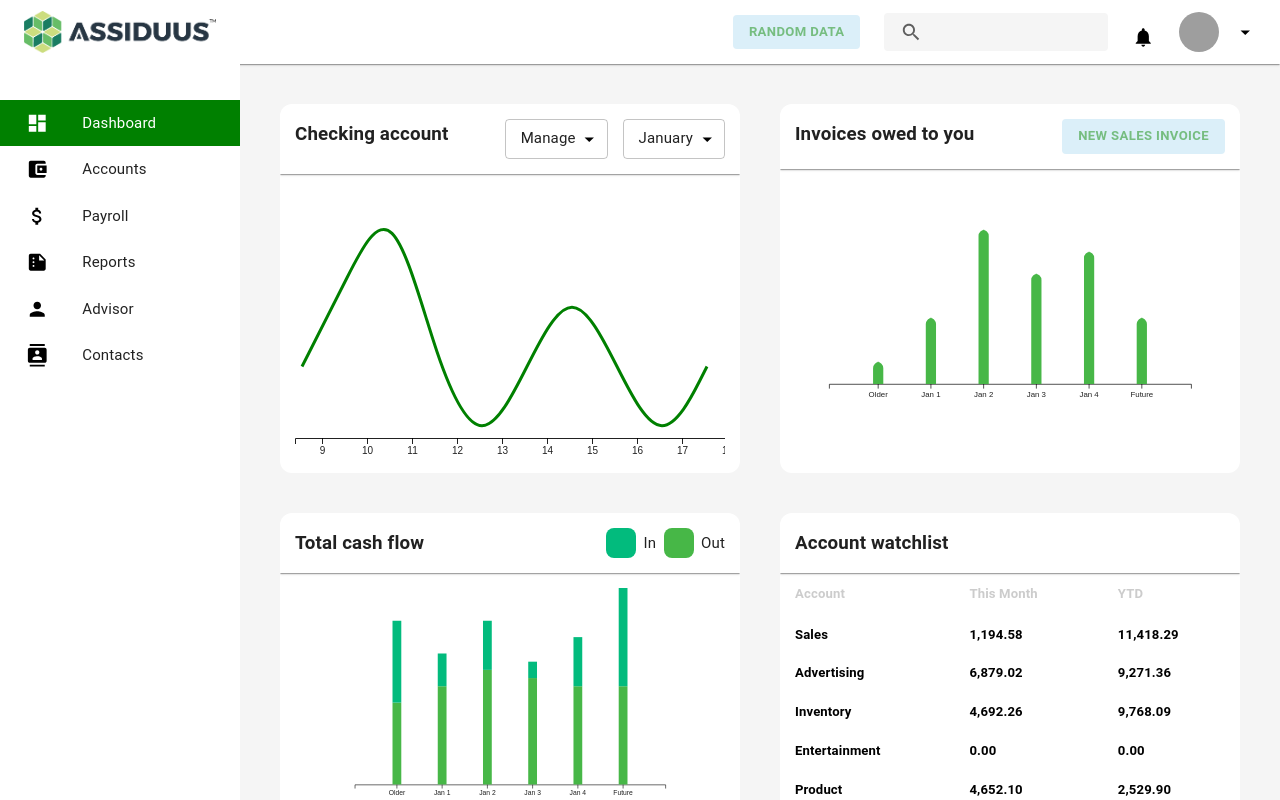
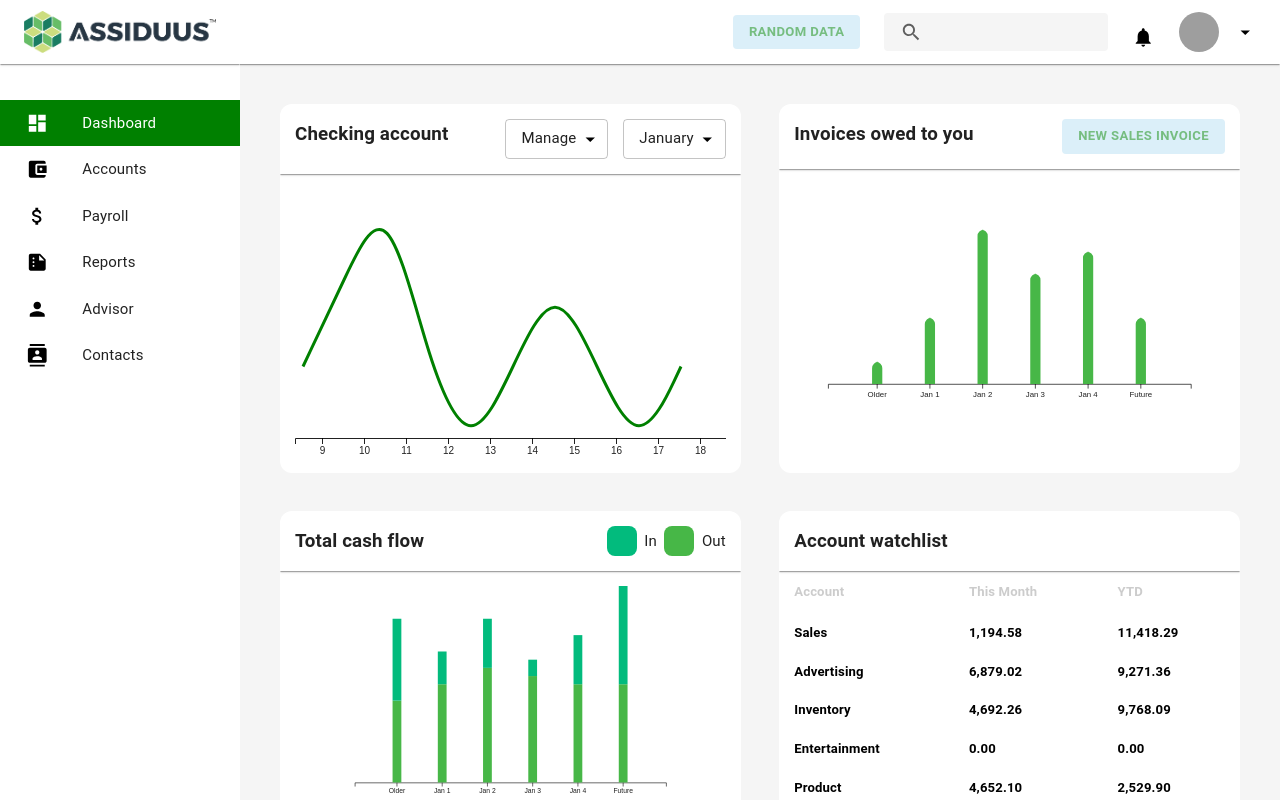
Before and after one commit to yusuf0786/assiduus-assignment, a React (Vite) app: page / in a window 1280 px wide. Built offline with nearby package versions, Linux system fonts and the light colour scheme; grey boxes are pictures that could not be loaded.

Commit message:
cleaned uneccessory code

```diff
--- a/src/assets/sass/app.scss
+++ b/src/assets/sass/app.scss
@@ -66,7 +66,7 @@ body {
 }
 
 .react-content main {
-    overflow-y: auto;
+    overflow: hidden auto;
 }
 
 @import "../../components/header/header.scss";
--- a/src/components/charts/chart-checking-account/ChartCheckingAccount.jsx
+++ b/src/components/charts/chart-checking-account/ChartCheckingAccount.jsx
@@ -29,7 +29,7 @@ function ChartCheckingAccount({
 
   const [chartData, setChartData] = useState(data)
 
-  const width = svgWidth - margins.left - margins.right;
+  const width = svgWidth - 30;
   const height = svgHeight - margins.top - margins.bottom;
 
   const ticks = 5;
@@ -108,8 +108,8 @@ function ChartCheckingAccount({
           width={svgWidth}
           height={height + margins.top + margins.bottom}
         >
-          <g transform={`translate(${margins.left}, ${margins.top})`}>
-            <XYAxis {...{ xScale, yScale, height, ticks }} />
+          <g transform={`translate(${margins.left}, ${margins.top})`} width={width}>
+            <XYAxis {...{ xScale, yScale, height, ticks, width }} />
             <Line data={data} xScale={xScale} yScale={yScale} lineGenerator={lineGenerator} width={width} height={height} />
           </g>
         </svg>
--- a/src/components/charts/chart-checking-account/xy-axis.jsx
+++ b/src/components/charts/chart-checking-account/xy-axis.jsx
@@ -1,11 +1,12 @@
 import { Axis } from './Axis';
 
-export function XYAxis({ xScale, yScale, height }) {
+export function XYAxis({ xScale, yScale, height, width }) {
 
   const xSettings = {
     scale: xScale,
     orient: 'bottom',
     transform: `translate(0, ${height - 35})`,
+    width: width,
   };
   const ySettings = {
     scale: yScale,
@@ -14,7 +15,7 @@ export function XYAxis({ xScale, yScale, height }) {
     ticks: 6,
   };
   return (
-    <g className="axis-group">
+    <g className="axis-group" width={width}>
       <Axis {...xSettings} />
       {/* <Axis {...ySettings} /> */}
     </g>
--- a/src/components/header/Header.jsx
+++ b/src/components/header/Header.jsx
@@ -82,15 +82,8 @@ const drawerStyle = {
     [`& .MuiPaper-root`]: {
         width: drawerWidth,
         boxSizing: 'border-box',
-        // transform: "translate(0%, 0%) !important",
         transitionProperty: "transform",
         transitionDuration: "0.5s",
-        // "@media only screen and (max-width:900px)": {
-        //     transform: "translate(100%, 0%) !important",
-        //     ...(open && {
-        //         transform: "translate(0%, 0%) !important",
-        //     }),
-        // },
     },
     ".MuiPaper-root": {
         border: 0,
@@ -217,7 +210,7 @@ function Header(props, ref) {
                 {/* Drawer AKA sidebar */}
                 <ClickAwayListener mouseEvent="onMouseDown" touchEvent="onTouchStart" onClickAway={handleCloseNavMenu}>
                     <Drawer open={open} variant={ windowWidth <= 900 ? "temporary" : "permanent"} onClose={() => setOpen(false)} anchor={windowWidth > 900 ? "left" : "right"} sx={drawerStyle}>
-                        <Toolbar>
+                        <Toolbar sx={{boxShadow:1}}>
                             <Box className="logo" display={{xs: "none", md: "block"}}>
                                 <img src={logo} alt="Logo" />
                             </Box>
--- a/src/components/modal/ModalComponent.jsx
+++ b/src/components/modal/ModalComponent.jsx
@@ -7,10 +7,9 @@ const modalStyle = {
   top: '50%',
   left: '50%',
   transform: 'translate(-50%, -50%)',
-  width: "100%",
+  width: "98%",
   height: "100%",
   maxWidth: "500px",
-  margin:"0 8px",
   bgcolor: 'background.paper',
   border: '1px solid #ccc',
   boxShadow: 1,
--- a/src/pages/dashboard/Dashboard.jsx
+++ b/src/pages/dashboard/Dashboard.jsx
@@ -82,7 +82,7 @@ function Dashboard(props, ref) {
 
     return (
         <>
-          <Grid container spacing={{ xs:2, md:5 }}>
+          <Grid container spacing={{ xs:2, md: 4.8 }}>
           {cardComponents.map( (item, index) => {
           return (
               <Grid key={index} item xs={12} lg={6} className="card-container">
```
